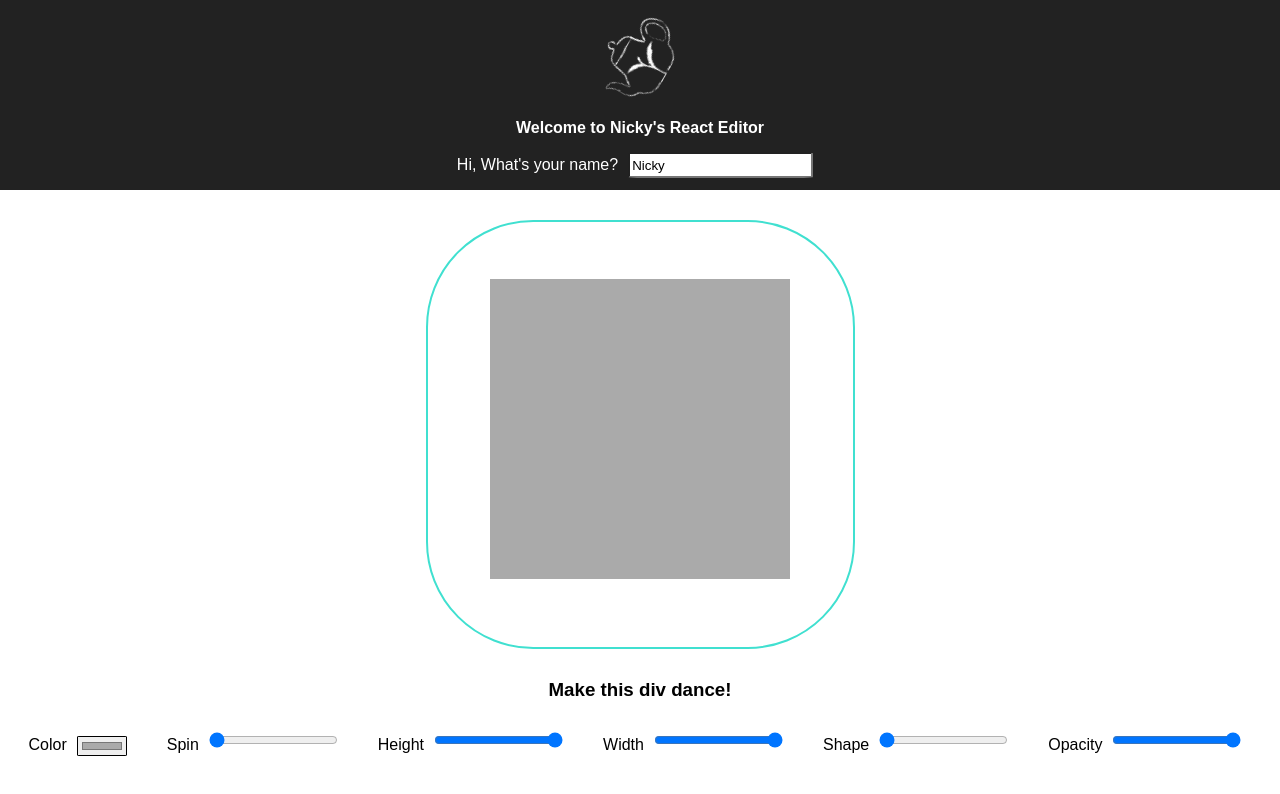
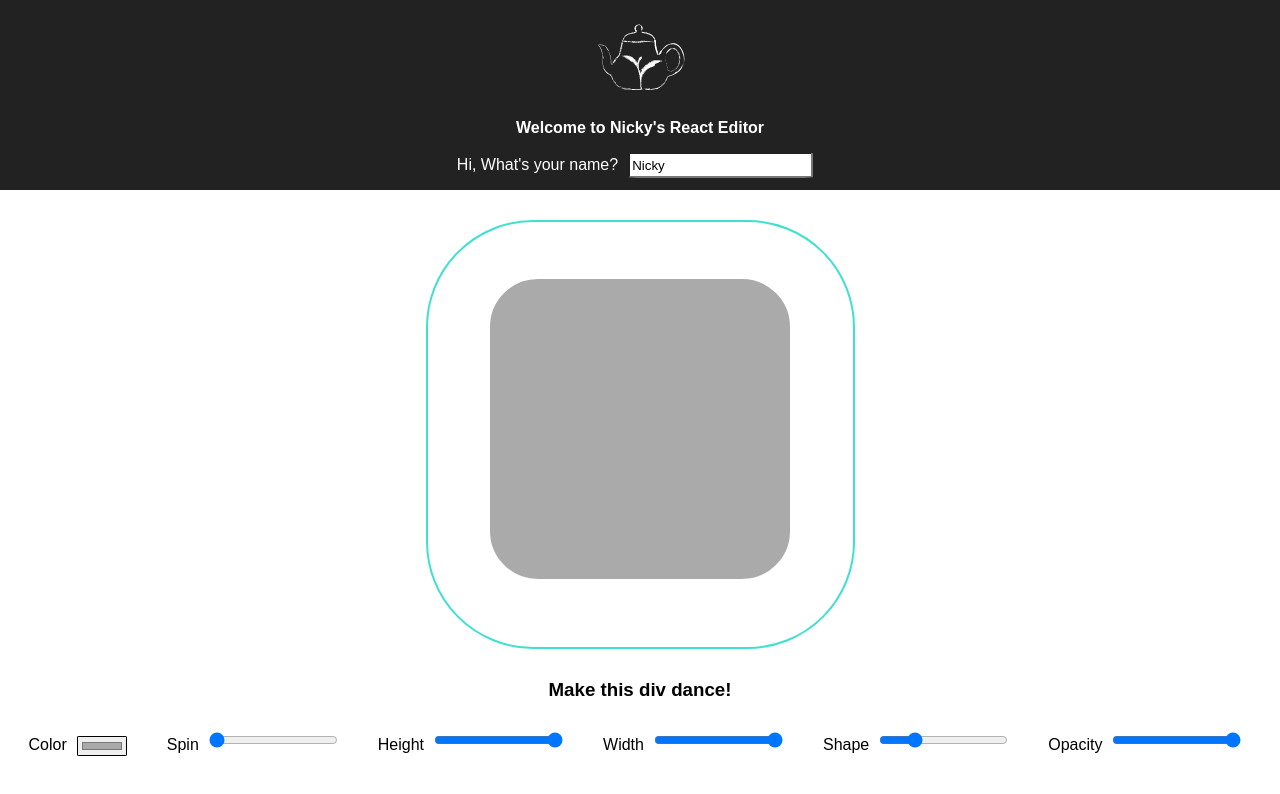
Before and after one commit to cfpdx-401JS-spring-2017/react-editor, a React (Create React App) app: page / in a window 1280 px wide. Shown: the top 794 px of the page. Built offline with nearby package versions, Linux system fonts and the light colour scheme.

Commit message:
made Icon spin at same rate as div

```diff
--- a/package.json
+++ b/package.json
@@ -14,5 +14,8 @@
     "build": "react-scripts build",
     "test": "react-scripts test --env=jsdom",
     "eject": "react-scripts eject"
+  },
+  "eslintConfig": {
+    "extends": "react-app"
   }
 }
--- a/src/App.css
+++ b/src/App.css
@@ -13,7 +13,7 @@ input {
 }
 
 .App-logo {
-  animation: spin infinite 30s linear;
+  animation: spin infinite 0s linear;
   height: 100px;
   margin-top: 10px;
   text-align: left;
--- a/src/App.js
+++ b/src/App.js
@@ -12,7 +12,7 @@ class App extends Component {
       color: '#aaaaaa',
       height: 300,
       width: 300,
-      shape: 0,
+      shape: 50,
       rotation: 0,
       opacity: 1
     }
@@ -50,7 +50,8 @@ class App extends Component {
     return (
       <div className="App">
         <div className="App-header">
-          <img src={logo} className="App-logo" alt={logo} />
+          <img src={logo} className="App-logo" alt={logo} style={{
+              animation: `spin infinite ${this.state.rotation}s linear`}}/>
           <h4>Welcome to {this.state.message}'s React Editor</h4>
           <label>
             Hi, What's your name?
@@ -93,7 +94,7 @@ class App extends Component {
         </label>
         <label>
           Height
-              <input
+            <input
             type="range"
             min='0'
             max='300'
@@ -102,7 +103,7 @@ class App extends Component {
         </label>
         <label>
           Width
-              <input
+            <input
             type="range"
             min='0'
             max='300'
```
